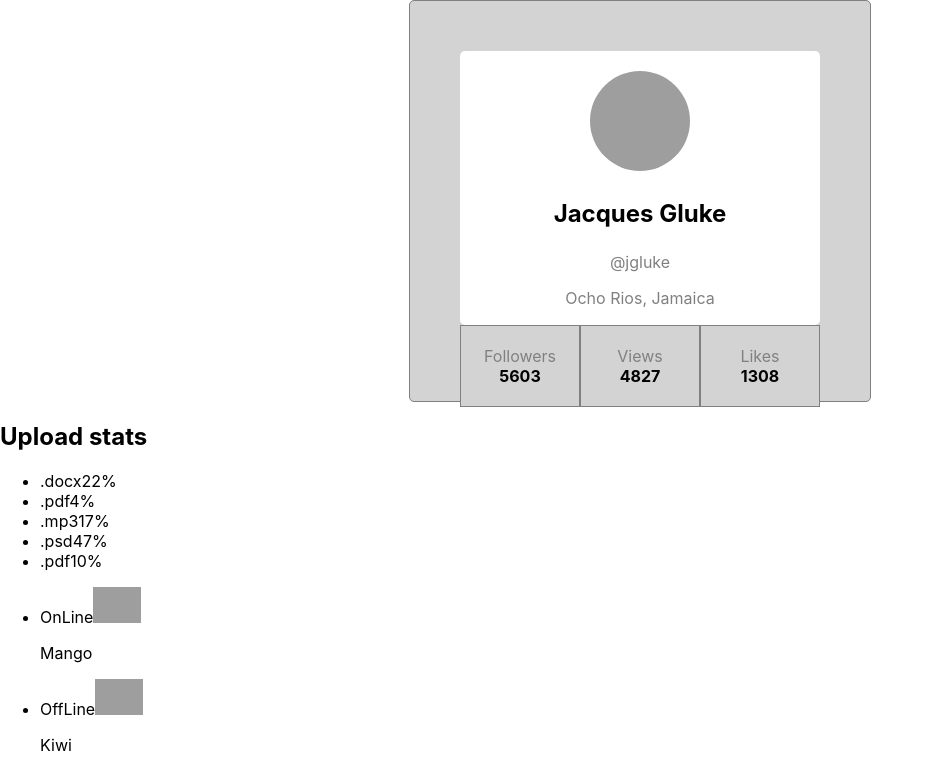
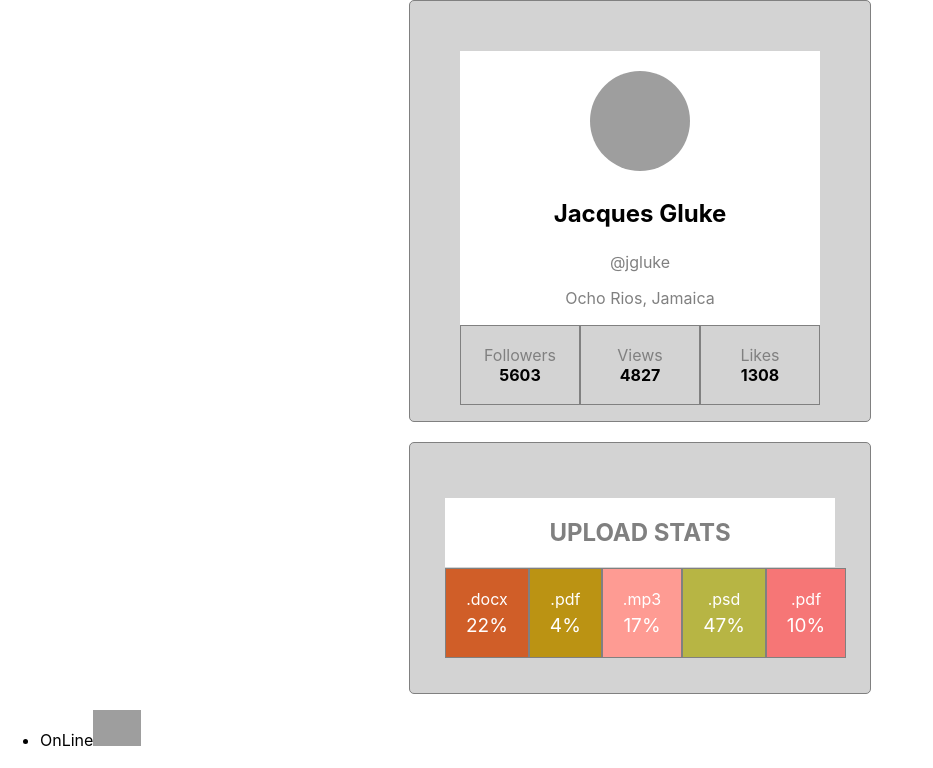
Before and after one commit to Stranger1978/goit-react-hw-01-components, a React (Create React App) app: page / in a window 1280 px wide. Shown: the top 768 px of the page, without its empty margins (0-933 px from the left). Built offline with nearby package versions, Linux system fonts and the light colour scheme; grey boxes are pictures that could not be loaded.

Commit message:
styled second task

```diff
--- a/src/components/Profile/Profile.jsx
+++ b/src/components/Profile/Profile.jsx
@@ -1,3 +1,4 @@
+import React from "react";
 import PropTypes from "prop-types";
 import style from "./Profile.module.css";
 
--- a/src/components/Profile/Profile.module.css
+++ b/src/components/Profile/Profile.module.css
@@ -3,7 +3,7 @@
     margin-right: auto;
     padding: 50px;
     width: 360px;
-    height: 300px;
+    height: 320px;
     border: 1px solid gray;
     background-color: lightgray;
     text-align: center;
@@ -18,7 +18,7 @@
     margin-left: auto;
     margin-right: auto;
     background-color: #fff;
-    border-radius: 5px;
+
 }
 
 .avatar {
@@ -39,7 +39,6 @@
     text-align: center;
     display:flex;
     list-style: none;
-    border-radius: 5px;
     align-content: flex-start;
 }
 
@@ -49,13 +48,14 @@
     width: 80px;
     text-align: center;
     border: 1px solid gray;
-    padding: 20px;
+    padding: 19px;
     background-color: lightgray;
 
 }
 
 .stats_item_label {
     color: gray;
+
 }
 
 .stats_item_quantity {
--- a/src/components/Statistics/Statistics.jsx
+++ b/src/components/Statistics/Statistics.jsx
@@ -1,16 +1,17 @@
 import React from 'react';
 import PropTypes from "prop-types";
+import style from './Statistics.module.css';
 
 const Statistics = ({ title, stats }) => {
     return (
-        <section class="statistics">
-            {title && <h2 class="title">{title}</h2>}
-            <ul class="stat-list">
+        <section class={style.statistics}>
+            {title && <h2 class={style.title}>{title}</h2>}
+            <ul class={style.stat_list}>
                 {stats.map(({ id, label, percentage }) => {
                     return (
-                        <li class="item" id={id}>
+                        <li class={style.item} id={id} style={{ backgroundColor: getRandomHexColor() }}>
                         <span class="label">{label}</span>
-                        <span class="percentage">{percentage}%</span>
+                            <span class={style.item_percentage}>{percentage}%</span>
                     </li>)
                 })}
             </ul>
@@ -24,4 +25,8 @@ label: PropTypes.string,
 percentage: PropTypes.number,
 };
 
+function getRandomHexColor() {
+  return `#${Math.floor(Math.random() * 16777215).toString(16)}`;
+};
+
 export default Statistics;
--- /dev/null
+++ b/src/components/Statistics/Statistics.module.css
@@ -0,0 +1,46 @@
+.statistics {
+    margin-top: 20px;
+    margin-left: auto;
+    margin-right: auto;
+    padding: 35px;
+    width: 390px;
+    justify-content:space-between;
+    border: 1px solid gray;
+    background-color: lightgray;
+    text-align: center;
+    border-radius: 5px;
+}
+
+.title {
+    padding: 20px;
+    color: gray;
+    margin-left: auto;
+    margin-right: auto;
+    margin-bottom: 1px;
+    background-color: #fff;
+    font-size: 24px;
+    text-transform: uppercase;
+}
+
+.stat_list {
+    padding: 0;
+    margin: 0;
+    display: flex;
+
+}
+
+.item {
+    display: flex;
+    flex-direction: column;
+    padding: 20px;
+    text-align: center;
+    color: #fff;
+    border: 1px solid gray;
+    padding: 20px;
+    background-color: lightgray;
+}
+
+.item_percentage {
+    padding-top: 5px;
+    font-size: 19px;
+}
```
